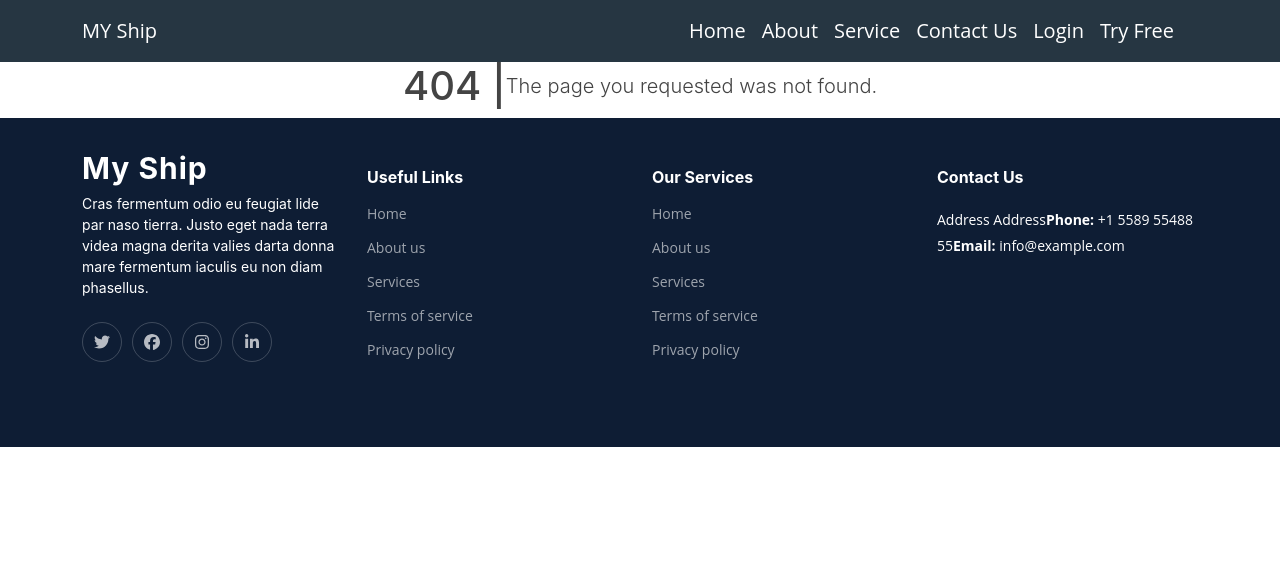
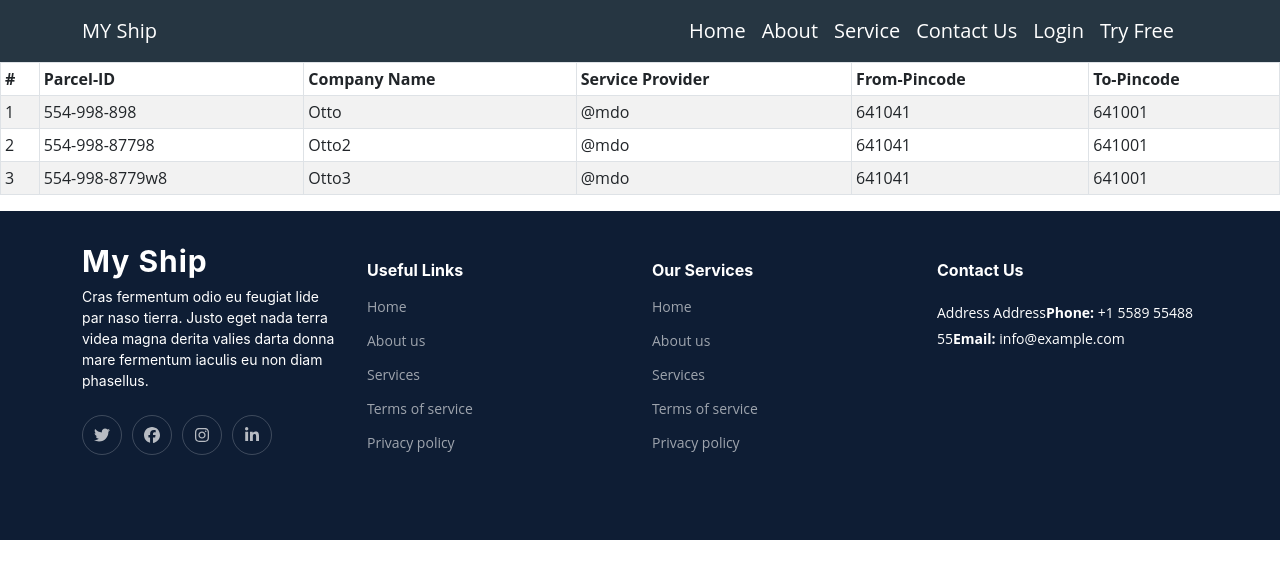
Before and after one commit to Jayaramvenkatanarayanan/myship, a React (Create React App) app: page /dashboard in a window 1280 px wide. Shown: the top 578 px of the page. Built offline with nearby package versions, Linux system fonts and the light colour scheme.

Commit message:
feat: dashboard added

```diff
--- a/src/App.js
+++ b/src/App.js
@@ -5,6 +5,7 @@ import Home from "./components/home/Home";
 import Login from "./components/login/Login";
 import RegisterPage from "./components/login/RegisterPage";
 import NotFoundPage from "./components/NotFoundPage";
+import Dashboard from "./components/dashboard/Dashboard";
 
 export default function App() {
   return (
@@ -13,6 +14,7 @@ export default function App() {
       <Route path="about" element={<About />} />
       <Route path="login" element={<Login />} />
       <Route path="signUp" element={<RegisterPage />} />
+      <Route path="dashboard" element={<Dashboard />} />
       <Route path="*" element={<NotFoundPage />} />
     </Routes>
   );
--- /dev/null
+++ b/src/components/dashboard/Dashboard.js
@@ -0,0 +1,45 @@
+import React from "react";
+import Table from "react-bootstrap/Table";
+
+export default function Dashboard() {
+  return (
+    <Table striped bordered hover size="sm">
+      <thead>
+        <tr>
+          <th>#</th>
+          <th>Parcel-ID</th>
+          <th>Company Name</th>
+          <th>Service Provider</th>
+          <th>From-Pincode</th>
+          <th>To-Pincode</th>
+        </tr>
+      </thead>
+      <tbody>
+        <tr>
+          <td>1</td>
+          <td>554-998-898</td>
+          <td>Otto</td>
+          <td>@mdo</td>
+          <td>641041</td>
+          <td>641001</td>
+        </tr>
+        <tr>
+          <td>2</td>
+          <td>554-998-87798</td>
+          <td>Otto2</td>
+          <td>@mdo</td>
+          <td>641041</td>
+          <td>641001</td>
+        </tr>
+        <tr>
+          <td>3</td>
+          <td>554-998-8779w8</td>
+          <td>Otto3</td>
+          <td>@mdo</td>
+          <td>641041</td>
+          <td>641001</td>
+        </tr>
+      </tbody>
+    </Table>
+  );
+}
--- a/src/layouts/NavItems.js
+++ b/src/layouts/NavItems.js
@@ -39,7 +39,7 @@ function NavItems() {
               <Link to="/login">Login</Link>
             </Nav.Link>
             <Nav.Link>
-              <a href="#">Try Free</a>
+              <Link to="/Dashboard">Try Free</Link>
             </Nav.Link>
             <Outlet />
           </Nav>
```
